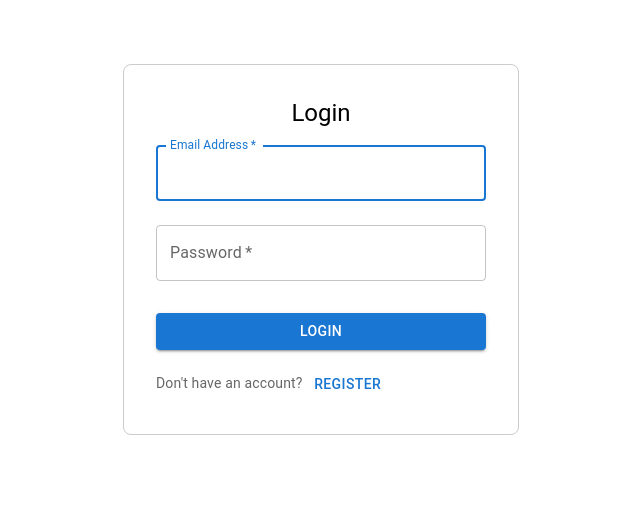
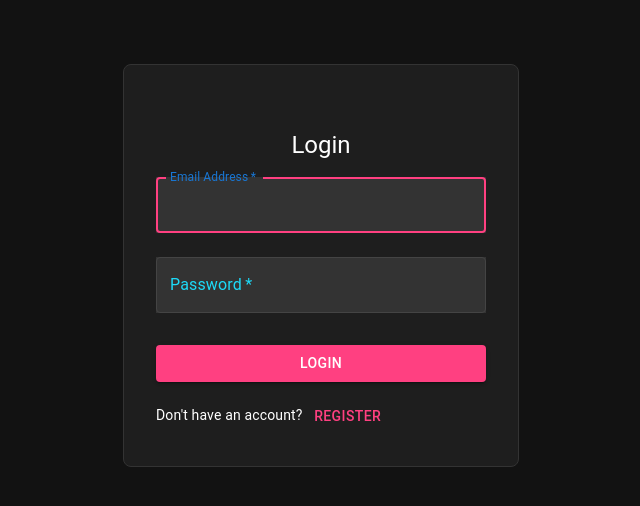
Before and after one commit to viditrv123/Socket-Game-Quiz-App, a React (Vite) app: page /login in a window 1280 px wide. Shown: the top 506 px of the page, without its empty margins (319-959 px from the left). Built offline with nearby package versions, Linux system fonts and the light colour scheme.

Commit message:
Login page made in Dark Mode

```diff
--- a/src/components/Login.jsx
+++ b/src/components/Login.jsx
@@ -49,19 +49,30 @@ function LoginPage() {
   };
 
   return (
+    <Box
+      sx={{
+        height: "100vh",
+        width: "100wh",
+        backgroundColor: "#121212",
+        margin: 0,
+        paddingTop: 8,
+      }}
+    >
       <Container component="main" maxWidth="xs">
         <Box
           sx={{
             display: "flex",
             flexDirection: "column",
             alignItems: "center",
-          mt: 8,
-          border: "1px solid #ccc",
+            border: "1px solid #333", // Dark border for the form container
             padding: "2rem",
             borderRadius: "8px",
+            justifyContent: "center",
+            paddingTop: 8,
+            backgroundColor: "#1e1e1e", // Dark background color for the box
           }}
         >
-        <Typography component="h1" variant="h5">
+          <Typography component="h1" variant="h5" color="white">
             Login
           </Typography>
           <form onSubmit={login} style={{ width: "100%" }}>
@@ -75,6 +86,27 @@ function LoginPage() {
               autoFocus
               value={email}
               onChange={(e) => setEmail(e.target.value)}
+              sx={{
+                backgroundColor: "#333", // Dark background for input
+                color: "#fff", // White text
+                "& .MuiOutlinedInput-root": {
+                  "& fieldset": {
+                    borderColor: "#444", // Dark border color by default
+                  },
+                  "&:hover fieldset": {
+                    borderColor: "#FF4081", // Border color on hover
+                  },
+                  "&.Mui-focused fieldset": {
+                    borderColor: "#FF4081", // Border color when focused
+                  },
+                },
+                "& .MuiFormLabel-root": {
+                  color: "#FF4081", // Label color in dark mode
+                },
+                "& .Mui-focused .MuiFormLabel-root": {
+                  color: "#FF4081", // Label color when focused
+                },
+              }}
             />
 
             {/* Password Field */}
@@ -87,6 +119,27 @@ function LoginPage() {
               fullWidth
               value={password}
               onChange={(e) => setPassword(e.target.value)}
+              sx={{
+                backgroundColor: "#333",
+                color: "#fff",
+                "& .MuiOutlinedInput-root": {
+                  "& fieldset": {
+                    borderColor: "#444",
+                  },
+                  "&:hover fieldset": {
+                    borderColor: "rgb(29, 218, 248)",
+                  },
+                  "&.Mui-focused fieldset": {
+                    borderColor: "rgb(29, 218, 248)",
+                  },
+                },
+                "& .MuiFormLabel-root": {
+                  color: "rgb(29, 218, 248)",
+                },
+                "& .Mui-focused .MuiFormLabel-root": {
+                  color: "rgb(29, 218, 248)",
+                },
+              }}
             />
 
             {error && (
@@ -99,7 +152,14 @@ function LoginPage() {
               type="submit"
               fullWidth
               variant="contained"
-            sx={{ mt: 3, mb: 2 }}
+              sx={{
+                mt: 3,
+                mb: 2,
+                backgroundColor: " #FF4081",
+                "&:hover": {
+                  backgroundColor: " #FF80AB",
+                },
+              }}
               onClick={() => login()}
             >
               Login
@@ -107,12 +167,13 @@ function LoginPage() {
 
             <Grid2 container>
               <Grid2 item xs>
-              <Typography variant="body2" color="textSecondary">
+                <Typography variant="body2" color="white">
                   Don't have an account?{" "}
                   <Button
                     variant="text"
                     color="primary"
                     onClick={() => navigate("/register")}
+                    sx={{ color: "#FF4081" }}
                   >
                     Register
                   </Button>
@@ -122,6 +183,7 @@ function LoginPage() {
           </form>
         </Box>
       </Container>
+    </Box>
   );
 }
 
--- a/src/main.jsx
+++ b/src/main.jsx
@@ -11,7 +11,7 @@ const router = createBrowserRouter([
     element: <Home />,
   },
   {
-    path: "/login", // URL convention is typically lowercase for routes
+    path: "/login",
     element: <Login />,
   },
 ]);
```
Also changed, not shown: src/index.css (line endings or trailing spaces). Lines whose indentation alone changed are shown as unchanged.
